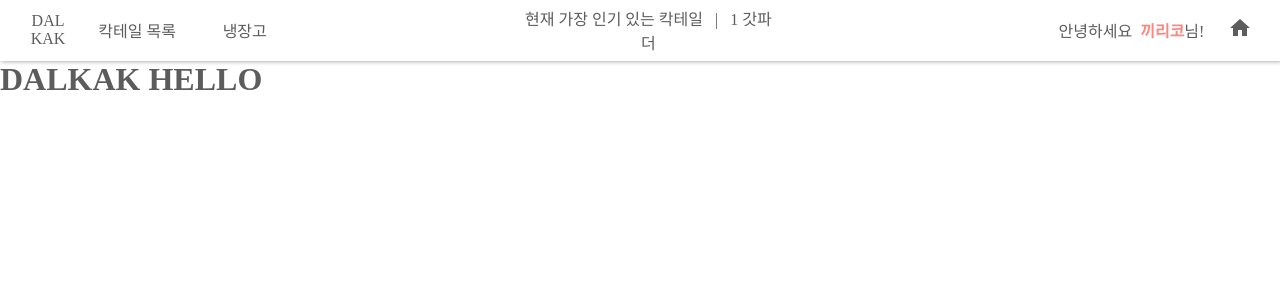
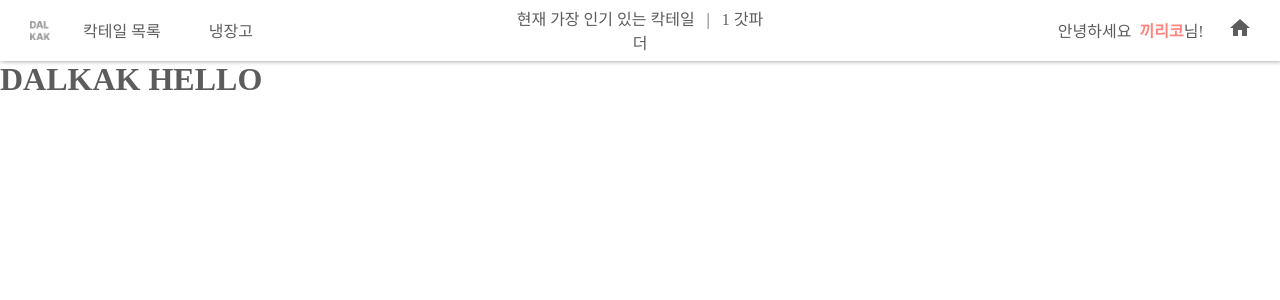
Before and after one commit to LUVENHOV/DALKAK, a Next.js app in the folder frontend/: page / in a window 1280 px wide. Shown: the top 300 px of the page. Built offline with nearby package versions, Linux system fonts and the light colour scheme; a web font is replaced by a local one.

Commit message:
S10P22A407-310 design: Modify logo text to image

```diff
--- a/frontend/components/common/Navbar.module.scss
+++ b/frontend/components/common/Navbar.module.scss
@@ -12,6 +12,12 @@
   div {
     padding-right: 0.7vw;
     padding-left: 0.7vw;
+  }
+
+  img {
+    width: 1.5vw;
+    height: 1.5vw;
+    margin-top: 0.3vw;
   }
 
   .hi {
--- a/frontend/components/common/Navbar.tsx
+++ b/frontend/components/common/Navbar.tsx
@@ -5,6 +5,9 @@ import React from 'react';
 import { usePathname } from 'next/navigation';
 import HomeIcon from '@mui/icons-material/Home';
 import styles from './Navbar.module.scss';
+import Image from 'next/image';
+
+import logo from '@/public/assets/imgs/logo.png';
 
 export default function Navbar() {
   const pathName = usePathname();
@@ -13,8 +16,9 @@ export default function Navbar() {
     <div className={styles.navbar}>
       <Link href="/">
         <div className="dalkak">
-          <div>DAL</div>
-          <div>KAK</div>
+          {/* <div>DAL</div>
+          <div>KAK</div> */}
+          <Image src={logo} alt="logo" />
         </div>
       </Link>
       <Link href="/cocktail">
```
